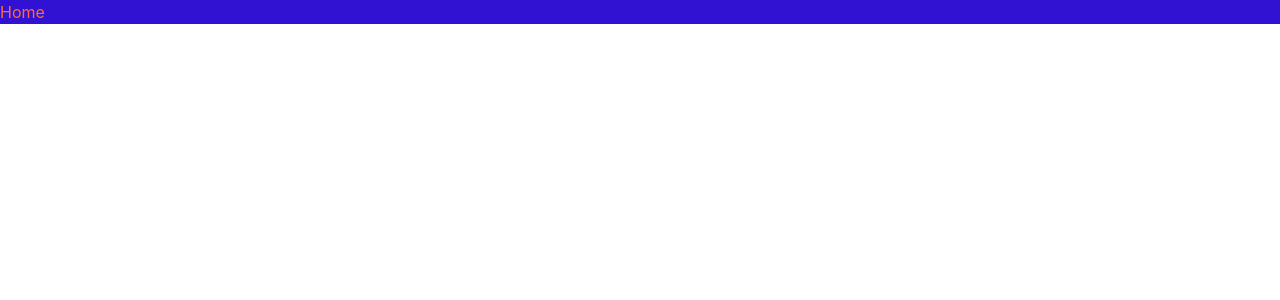
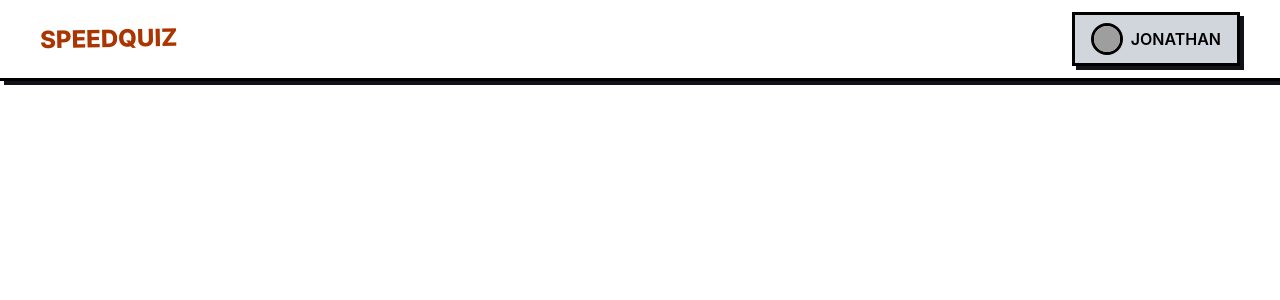
Before and after one commit to Jonnycp/SpeedQuiz, a React (Vite) app in the folder frontend/: page / in a window 1280 px wide. Shown: the top 300 px of the page. Built offline with nearby package versions, Linux system fonts and the light colour scheme; grey boxes are pictures that could not be loaded.

Commit message:
Header completata

```diff
--- /dev/null
+++ b/frontend/src/components/Header.jsx
@@ -0,0 +1,26 @@
+import { Link } from "react-router";
+
+const Header = ({ username }) => {
+  return (
+    <header className="font-primary bg-white px-5 md:px-10 py-3 flex items-center border-b-3 border-neroNonNero shadow-buttons select-none">
+      <Link className="flex-1" to="/">
+        <h1 className="text-tertiary inline-block font-primary font-extrabold text-2xl uppercase -rotate-1 hover:scale-110 transition-all duration-300">
+          SPEEDQUIZ
+        </h1>
+      </Link>
+      <Link
+        to="/profile"
+        className="flex items-center bg-gray-300 font-semibold px-4 py-2 uppercase border-3 border-neroNonNero shadow-buttons cursor-pointer hover:bg-primary hover:scale-90 hover:rotate-1 transition-all duration-300"
+      >
+        <img
+          className="w-8 h-8 rounded-full mr-2 border-3 border-neroNonNero"
+          src={`https://api.dicebear.com/10.x/critters/svg?tags=animation&seed=${username}`}
+          alt={`Avatar di ${username}`}
+        />
+        {username}
+      </Link>
+    </header>
+  );
+};
+
+export default Header;
--- a/frontend/src/components/Headerbar.jsx
+++ /dev/null
@@ -1,5 +0,0 @@
-const Headerbar = () => {
-    return <h1>Speed Quiz</h1>
-}
-
-export default Headerbar;
--- a/frontend/src/pages/Home.jsx
+++ b/frontend/src/pages/Home.jsx
@@ -1,6 +1,8 @@
+import Header from "../components/Header";
+
 const Home = () => {
     return (
-        <h1 className="text-primary">Home</h1>
+        <Header username="Jonathan"/>
     );
 }
 
```
Also changed, not shown: frontend/src/components/Navbar.jsx (deleted).
